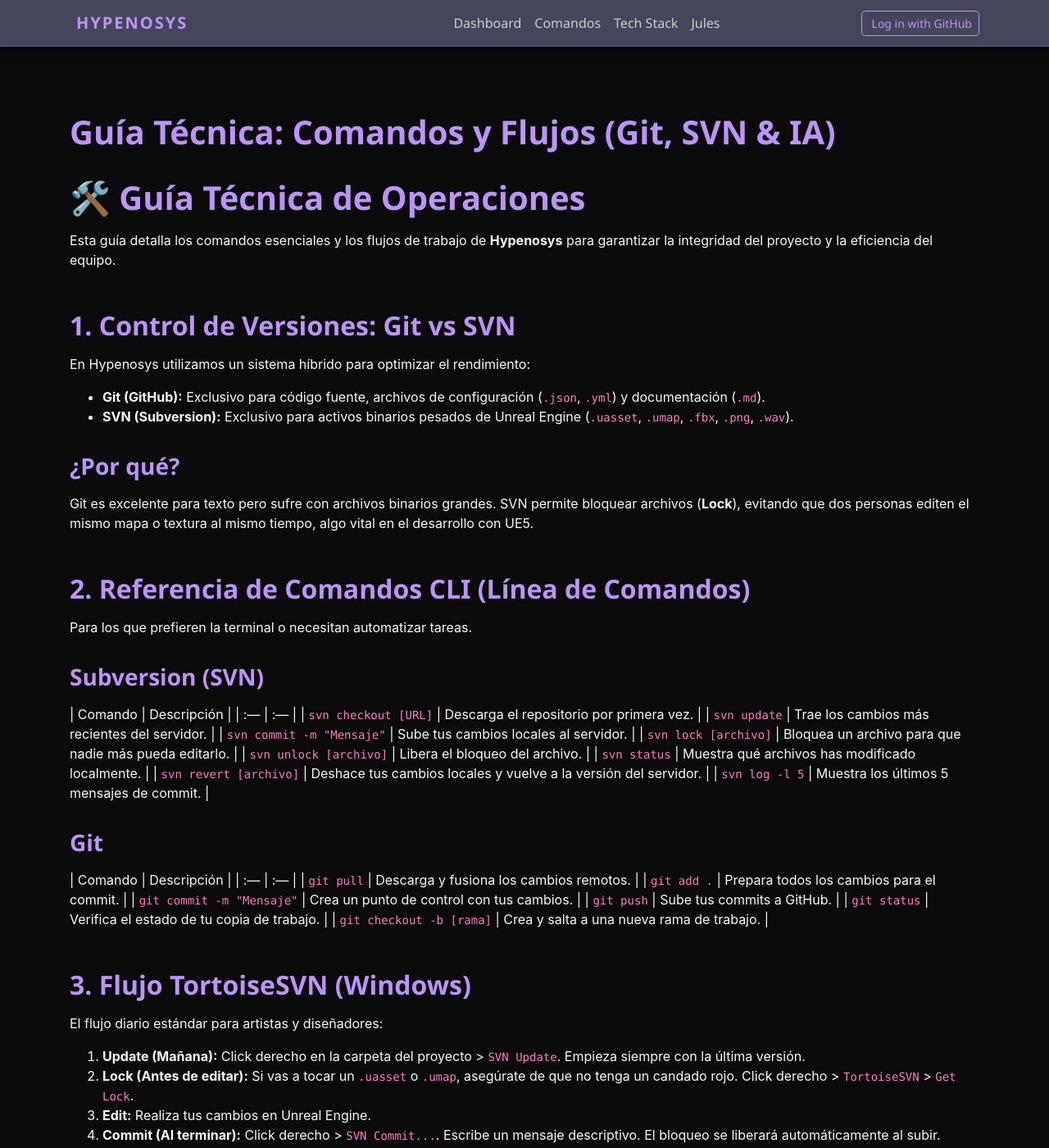
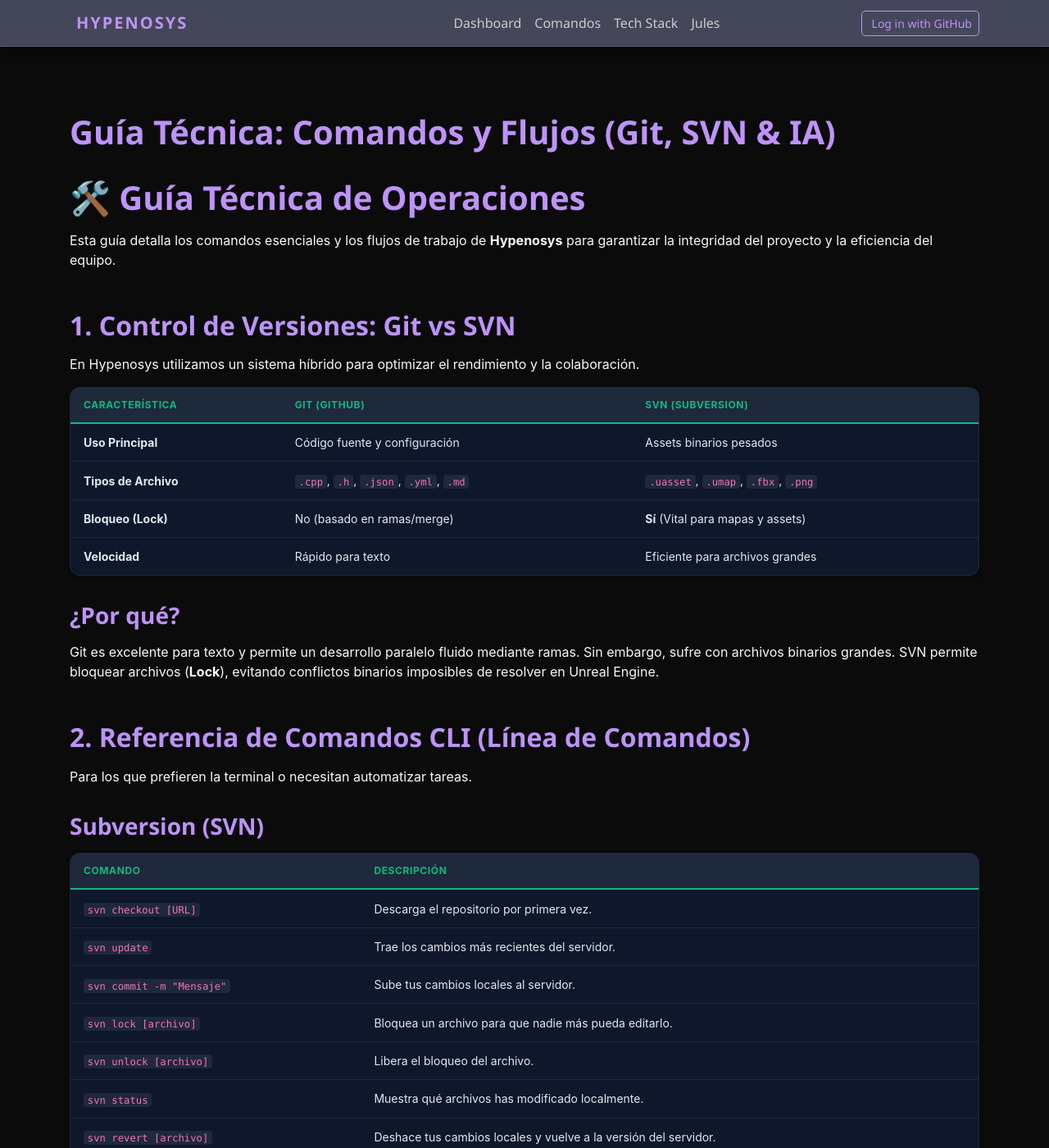
Before and after one commit to hypenosys/hypenosys.github.io, a Jekyll site: the page built from guia-comandos.md, in a window 1280 px wide and 1400 px high. Shown: the whole window at 82% size. Built offline with Jekyll 4.4.1, drawn with Linux system fonts in a browser that asks for light colours; some of the changed text lies outside the part shown.

Commit message:
Configure GFM tables and implement Slate/Emerald styling
- Update _config.yml to enable Kramdown GFM input for table parsing.
- Implement comprehensive Slate/Emerald CSS styling for tables in _sass/_hypenosys.scss.
- Convert guia-comandos.md to use GFM tables for command references and workflows.
- Enhance tech-stack.html with detailed Spanish descriptions and professional tips.
- Ensure all markdown tables are preceded by blank lines for proper Jekyll rendering.

Co-authored-by: google-labs-jules[bot] <161369871+google-labs-jules[bot]@users.noreply.github.com>

```diff
--- a/_config.yml
+++ b/_config.yml
@@ -24,6 +24,11 @@ description: >- # this means to ignore newlines until "baseurl:"
 
 repository: "nicolas-van/bootstrap-4-github-pages"
 
+markdown: kramdown
+kramdown:
+  input: GFM
+  hard_wrap: false
+
 # Build settings
 plugins:
   - jekyll-feed
--- a/_sass/_hypenosys.scss
+++ b/_sass/_hypenosys.scss
@@ -278,6 +278,7 @@ footer {
 }
 
 // Flawless Markdown Tables (Slate/Emerald aesthetic)
+// This ensures that tables generated by Kramdown GFM match the studio's dark aesthetic.
 .page-content table {
     width: 100%;
     margin-bottom: 2rem;
@@ -288,6 +289,7 @@ footer {
     border-radius: 0.75rem;
     overflow: hidden;
     background-color: #0f172a; // slate-900
+    box-shadow: 0 4px 6px -1px rgba(0, 0, 0, 0.1), 0 2px 4px -1px rgba(0, 0, 0, 0.06);
 
     th {
         background-color: #1e293b; // slate-800
@@ -314,17 +316,19 @@ footer {
 
     tr:hover td {
         background-color: rgba(16, 185, 129, 0.05); // emerald-500 with low opacity
+        transition: background-color 0.2s ease;
     }
 
-    // Alignment support
-    th[style*="text-align: center"], td[style*="text-align: center"] {
-        text-align: center !important;
-    }
-    th[style*="text-align: right"], td[style*="text-align: right"] {
-        text-align: right !important;
-    }
-    th[style*="text-align: left"], td[style*="text-align: left"] {
-        text-align: left !important;
+    // Alignment support for GFM tables
+    & th[style*="text-align: center"], & td[style*="text-align: center"] { text-align: center !important; }
+    & th[style*="text-align: right"], & td[style*="text-align: right"] { text-align: right !important; }
+    & th[style*="text-align: left"], & td[style*="text-align: left"] { text-align: left !important; }
+
+    code {
+        background-color: #1e293b;
+        color: #f472b6; // pink-400 for contrast
+        padding: 0.1rem 0.3rem;
+        border-radius: 4px;
     }
 }
 
--- a/guia-comandos.md
+++ b/guia-comandos.md
@@ -12,12 +12,18 @@ Esta guía detalla los comandos esenciales y los flujos de trabajo de **Hypenosy
 
 ## 1. Control de Versiones: Git vs SVN
 
-En Hypenosys utilizamos un sistema híbrido para optimizar el rendimiento:
-*   **Git (GitHub):** Exclusivo para código fuente, archivos de configuración (`.json`, `.yml`) y documentación (`.md`).
-*   **SVN (Subversion):** Exclusivo para activos binarios pesados de Unreal Engine (`.uasset`, `.umap`, `.fbx`, `.png`, `.wav`).
+En Hypenosys utilizamos un sistema híbrido para optimizar el rendimiento y la colaboración.
+
+| Característica | Git (GitHub) | SVN (Subversion) |
+| :--- | :--- | :--- |
+| **Uso Principal** | Código fuente y configuración | Assets binarios pesados |
+| **Tipos de Archivo** | `.cpp`, `.h`, `.json`, `.yml`, `.md` | `.uasset`, `.umap`, `.fbx`, `.png` |
+| **Bloqueo (Lock)** | No (basado en ramas/merge) | **Sí** (Vital para mapas y assets) |
+| **Velocidad** | Rápido para texto | Eficiente para archivos grandes |
 
 ### ¿Por qué?
-Git es excelente para texto pero sufre con archivos binarios grandes. SVN permite bloquear archivos (**Lock**), evitando que dos personas editen el mismo mapa o textura al mismo tiempo, algo vital en el desarrollo con UE5.
+
+Git es excelente para texto y permite un desarrollo paralelo fluido mediante ramas. Sin embargo, sufre con archivos binarios grandes. SVN permite bloquear archivos (**Lock**), evitando conflictos binarios imposibles de resolver en Unreal Engine.
 
 ---
 
@@ -26,6 +32,7 @@ Git es excelente para texto pero sufre con archivos binarios grandes. SVN permit
 Para los que prefieren la terminal o necesitan automatizar tareas.
 
 ### Subversion (SVN)
+
 | Comando | Descripción |
 | :--- | :--- |
 | `svn checkout [URL]` | Descarga el repositorio por primera vez. |
@@ -38,6 +45,7 @@ Para los que prefieren la terminal o necesitan automatizar tareas.
 | `svn log -l 5` | Muestra los últimos 5 mensajes de commit. |
 
 ### Git
+
 | Comando | Descripción |
 | :--- | :--- |
 | `git pull` | Descarga y fusiona los cambios remotos. |
@@ -84,4 +92,17 @@ Optimizamos el desarrollo utilizando IA para actuar directamente sobre el reposi
 
 ---
 
+## 5. 📊 Resumen de Flujo Diario
+
+| Momento | Acción | Herramienta |
+| :--- | :--- | :--- |
+| **Inicio del día** | `svn update` & `git pull` | SVN / Git |
+| **Antes de editar asset** | `svn lock` | SVN |
+| **Durante el desarrollo** | Edit & Save | UE5 / VS |
+| **Al finalizar asset** | `svn commit` (libera lock) | SVN |
+| **Al finalizar código** | `git add`, `commit` & `push` | Git |
+| **Tareas complejas** | Usar Claude → Jules | Jules Panel |
+
+---
+
 *Recuerda: Si tienes dudas con un conflicto de archivos, **no fuerces el commit**. Pregunta en el canal de desarrollo.*
```
Also changed, not shown: tech-stack.html (+4 -4 lines).
